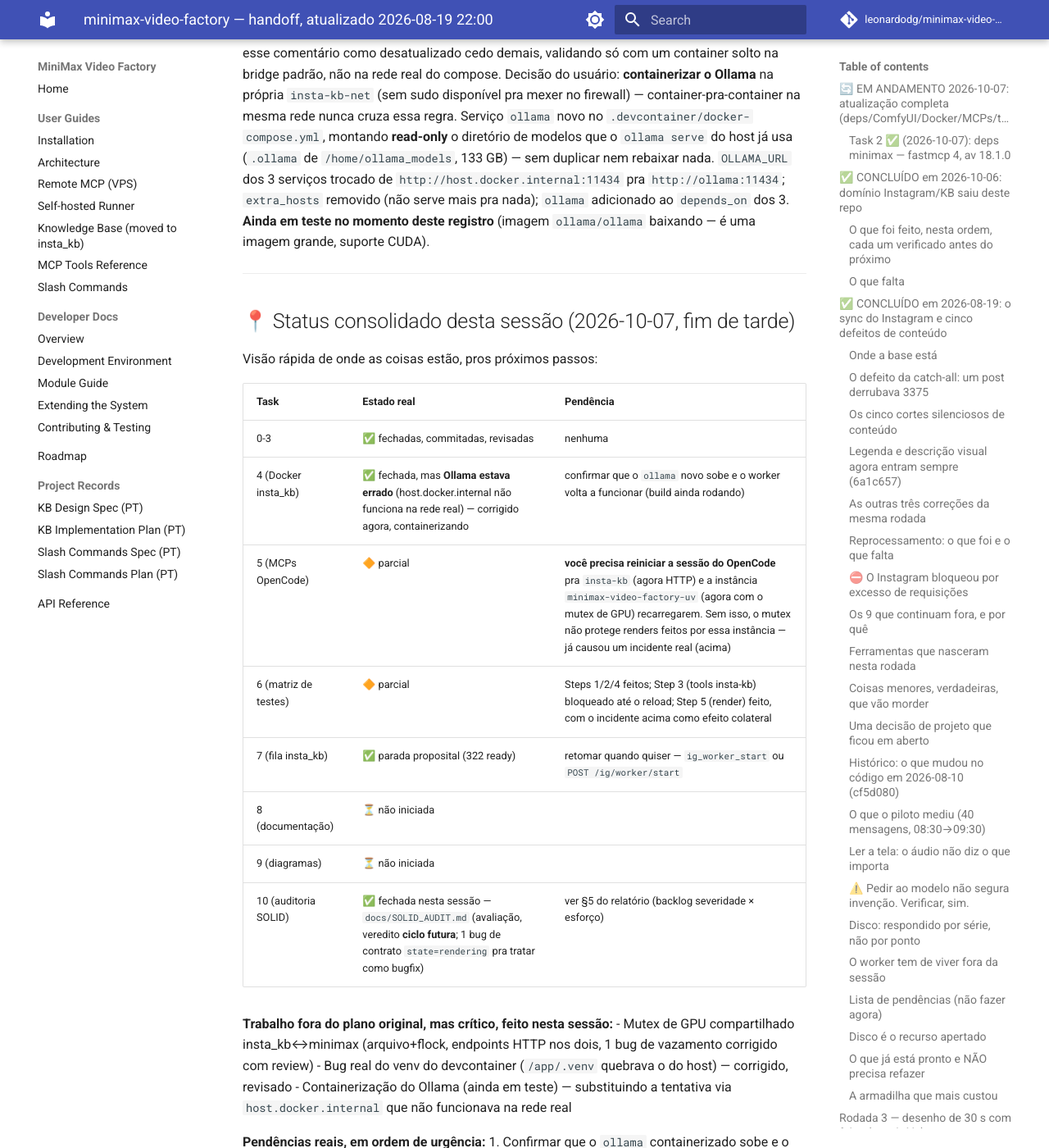
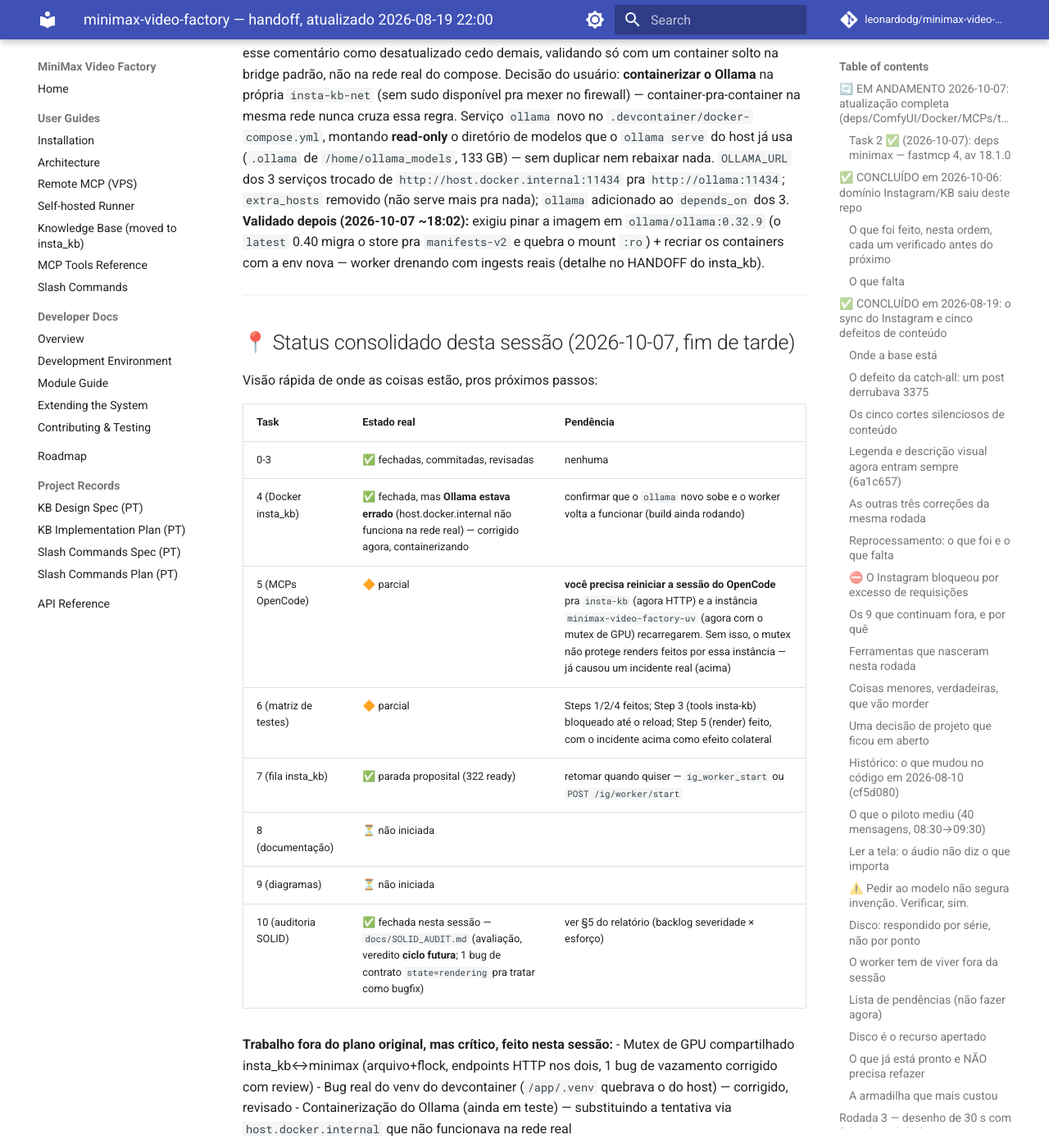
Before and after one commit to leonardodg/minimax-video-factory, an MkDocs documentation site: the page built from docs/HANDOFF.md, in a window 1280 px wide and 1400 px high, scrolled down 37466 px. Shown: the whole window at 82% size. Built offline with MkDocs 1.6.1 and Material for MkDocs 9.7.7, drawn with Linux system fonts in a browser that asks for light colours; comment, search, counter and statistics services are not loaded; some of the changed text lies outside the part shown.

Commit message:
docs(handoff): pendência Ollama confirmada (worker processando, pin 0.32.9)

```diff
--- a/docs/HANDOFF.md
+++ b/docs/HANDOFF.md
@@ -1493,8 +1493,10 @@
 `/home/ollama_models`, 133 GB) — sem duplicar nem rebaixar nada. `OLLAMA_URL` dos 3 serviços
 trocado de `http://host.docker.internal:11434` pra `http://ollama:11434`;
 `extra_hosts` removido (não serve mais pra nada); `ollama` adicionado ao
-`depends_on` dos 3. **Ainda em teste no momento deste registro** (imagem
-`ollama/ollama` baixando — é uma imagem grande, suporte CUDA).
+`depends_on` dos 3. **Validado depois (2026-10-07 ~18:02):** exigiu pinar a imagem em
+`ollama/ollama:0.32.9` (o `latest` 0.40 migra o store pra `manifests-v2`
+e quebra o mount `:ro`) + recriar os containers com a env nova — worker
+drenando com ingests reais (detalhe no HANDOFF do insta_kb).
 
 ---
 
@@ -1522,8 +1524,9 @@
   via `host.docker.internal` que não funcionava na rede real
 
 **Pendências reais, em ordem de urgência:**
-1. Confirmar que o `ollama` containerizado sobe e o worker volta a
-   processar (build em andamento)
+1. ~~Confirmar que o `ollama` containerizado sobe e o worker volta a
+   processar (build em andamento)~~ ✅ confirmado ~18:02 — worker com
+   ingests reais (docs 3720+), exigiu pin da imagem em `0.32.9`
 2. **Reiniciar a sessão do OpenCode** (ação sua) — destrava Task 5 Step 4/5
    e Task 6 Step 3, e faz o mutex de GPU proteger TODAS as chamadas,
    incluindo as desta sessão
```
